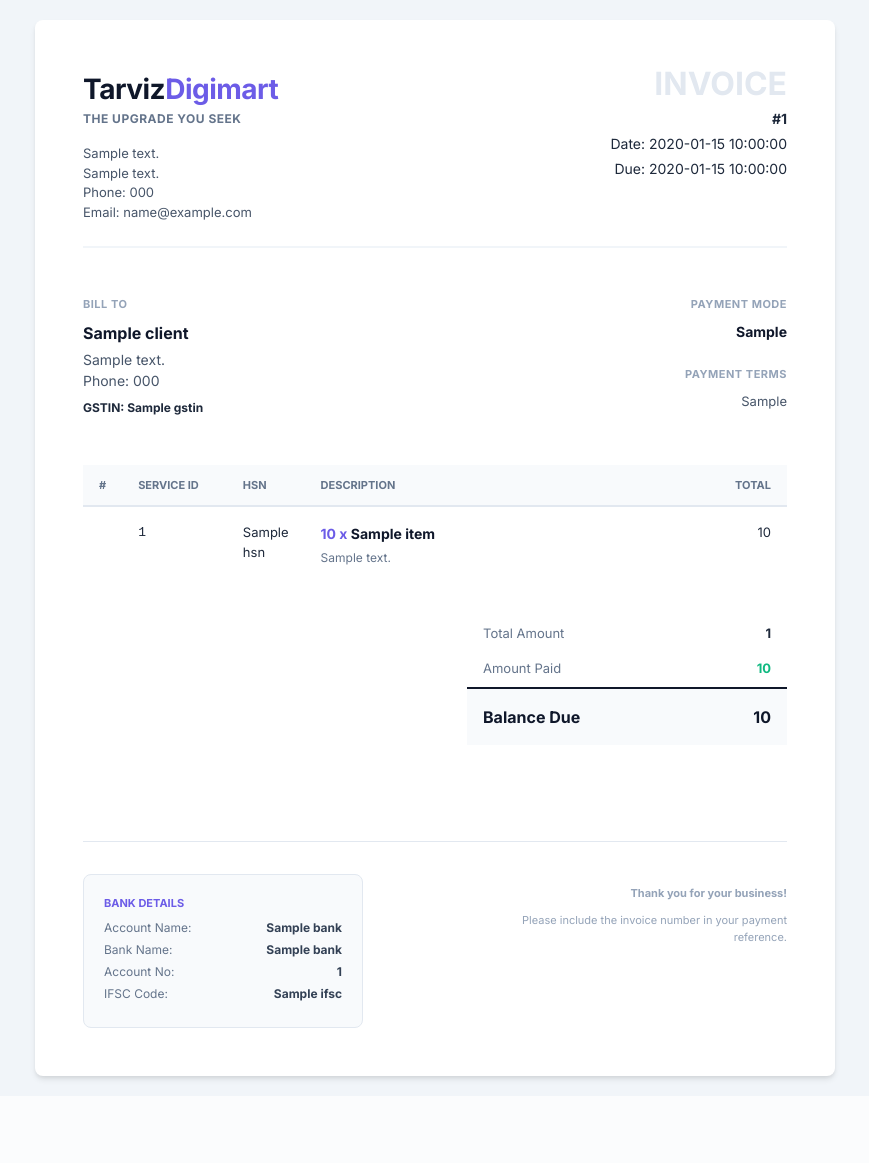
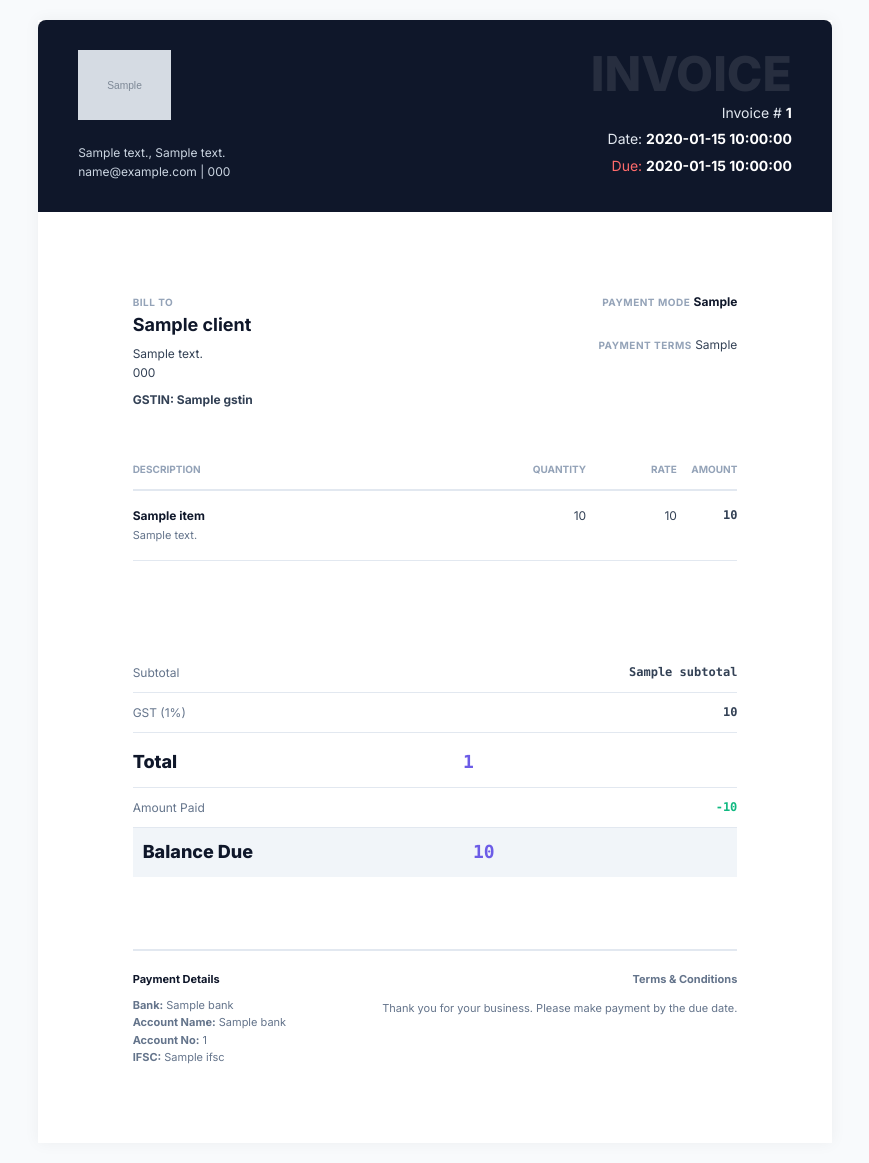
Before and after one commit to shahilmalik/TDM-BACKEND, a Python web app: template backend/templates/invoice.html in a window 1280 px wide. Shown: the whole page, without its empty margins (205-1074 px from the left). Before the commit the page ends 1083 px from the top, so only its background shows below. Run offline with Jinja, Linux system fonts and the light colour scheme; the template is opened without the code that fills it: most values are stand-ins (such as "Sample title", 1, 10 or a date in 2020); grey boxes marked "Sample" are stand-in pictures.

Commit message:
Refactor code structure for improved readability and maintainability

```diff
--- a/backend/invoice/utils.py
+++ b/backend/invoice/utils.py
@@ -17,6 +17,7 @@ def build_invoice_context(invoice):
     # sender/company snapshot fields
     company = {
         'name': invoice.sender_name or '',
+        'logo': invoice.sender_logo or '',
         'address_line1': (invoice.sender_name or ''),
         'address_line2': (invoice.sender_address or ''),
         'phone': invoice.sender_phone or '',
--- a/backend/kanban/models.py
+++ b/backend/kanban/models.py
@@ -9,6 +9,7 @@ KANBAN_COLUMNS = [
     ("design_creative", "Design/Creative"),
     ("internal_review", "Internal Review"),
     ("client_approval", "Client Approval"),
+    ("finalized", "Finalized"),
     ("ready", "Ready to Post"),
     ("scheduled", "Scheduled"),
     ("posted", "Posted"),
--- a/backend/meta/views.py
+++ b/backend/meta/views.py
@@ -177,7 +177,11 @@ class ClientPageSyncView(APIView):
 
 				if page_data:
 					break
-			except MetaGraphAPIError:
+			except MetaGraphAPIError as e:
+				# Only mark the *current* token invalid on auth failures.
+				if getattr(e, "status_code", None) == 401:
+					token.status = "invalid"
+					token.save(update_fields=["status", "updated_at"])
 				continue
 
 		if not page_data or not owning_token:
--- a/backend/templates/invoice.html
+++ b/backend/templates/invoice.html
@@ -5,294 +5,259 @@
     <meta name="viewport" content="width=device-width, initial-scale=1.0">
     <title>Invoice #{{ invoice.number }}</title>
     <style>
-        @import url('https://fonts.googleapis.com/css2?family=Inter:wght@400;500;700&display=swap');
+        @import url('https://fonts.googleapis.com/css2?family=Inter:wght@400;500;700;800&display=swap');
 
-        /* Reset and Base Styles */
-        * { box-sizing: border-box; -webkit-print-color-adjust: exact; }
+        :root {
+            --brand-color: #6C5CE7;
+            --accent-color: #FF6B6B;
+            --dark-color: #0F172A;
+            --text-color: #334155;
+            --light-gray: #f1f5f9;
+            --border-color: #e2e8f0;
+        }
+
+        * {
+            box-sizing: border-box;
+            -webkit-print-color-adjust: exact;
+            print-color-adjust: exact;
+        }
+
         body {
             font-family: 'Inter', sans-serif;
-            color: #1e293b; /* Slate 800 */
-            background-color: #f1f5f9; /* Slate 100 */
+            color: var(--text-color);
+            background-color: #f8fafc;
             margin: 0;
             padding: 20px;
-            font-size: 14px;
-            line-height: 1.5;
+            font-size: 12px;
+            line-height: 1.6;
         }
 
-        .invoice-container {
-            max-width: 800px;
+        .invoice-wrapper {
+            width: 210mm;
+            height: 297mm;
             margin: 0 auto;
             background: #fff;
-            padding: 48px;
-            box-shadow: 0 4px 6px -1px rgba(0, 0, 0, 0.1), 0 2px 4px -1px rgba(0, 0, 0, 0.06);
-            border-radius: 8px;
+            padding: 25mm;
+            box-shadow: 0 0 15px rgba(0,0,0,0.05);
+            position: relative;
+            display: flex;
+            flex-direction: column;
         }
 
-        /* Branding Colors */
-        .text-brand { color: #6C5CE7; }
-        .text-accent { color: #FF6B6B; }
-        .bg-brand { background-color: #6C5CE7; color: white; }
+        header {
+            background: var(--dark-color);
+            color: white;
+            padding: 30px 40px;
+            margin: -25mm -25mm 0 -25mm;
+            border-radius: 8px 8px 0 0;
+        }
 
-        /* Header */
-        header {
+        .header-grid {
             display: flex;
             justify-content: space-between;
-            margin-bottom: 48px;
-            border-bottom: 2px solid #f1f5f9;
-            padding-bottom: 24px;
+            align-items: flex-start;
         }
 
         .company-branding h1 {
             margin: 0;
             font-size: 28px;
             font-weight: 800;
-            letter-spacing: -0.5px;
-            color: #0f172a;
+            letter-spacing: -1px;
+            color: white;
         }
-        .company-branding .tagline {
+        .company-branding h1 span { color: var(--brand-color); }
+
+        .company-address {
             font-size: 12px;
-            color: #64748b;
-            text-transform: uppercase;
-            letter-spacing: 0.5px;
-            margin-bottom: 16px;
-            font-weight: 600;
-        }
-        .company-address {
-            font-size: 13px;
-            color: #475569;
+            color: #cbd5e1;
+            margin-top: 8px;
         }
 
-        .invoice-meta {
-            text-align: right;
-        }
+        .invoice-meta { text-align: right; }
         .invoice-title {
-            font-size: 32px;
+            font-size: 48px;
             font-weight: 800;
-            color: #e2e8f0;
+            color: rgba(255,255,255,0.1);
             text-transform: uppercase;
-            margin: 0 0 8px 0;
+            margin: 0;
             line-height: 1;
         }
         .meta-group {
             margin-top: 4px;
             font-size: 14px;
+            color: #e2e8f0;
         }
+        .meta-group strong { color: white; }
 
-        /* Client & Details */
         .details-grid {
             display: flex;
             justify-content: space-between;
-            margin-bottom: 48px;
-            gap: 32px;
+            margin: 40px 0;
+            gap: 40px;
         }
 
         .box-title {
-            font-size: 11px;
+            font-size: 10px;
             text-transform: uppercase;
             color: #94a3b8;
             font-weight: 700;
             margin-bottom: 8px;
-            display: block;
             letter-spacing: 0.5px;
         }
 
-        .client-info, .payment-info {
-            flex: 1;
+        .client-name {
+            font-size: 18px;
+            font-weight: 700;
+            color: var(--dark-color);
+            margin-bottom: 4px;
         }
 
-        .client-name {
-            font-size: 16px;
-            font-weight: 700;
-            color: #0f172a;
-            margin: 0 0 4px 0;
-        }
-
-        /* Table */
         table {
             width: 100%;
             border-collapse: collapse;
             margin-bottom: 32px;
+            flex-grow: 1;
         }
 
         th {
-            background: #f8fafc;
             text-align: left;
-            padding: 12px 16px;
-            font-size: 11px;
+            padding: 12px 0;
+            font-size: 10px;
             text-transform: uppercase;
             font-weight: 700;
-            color: #64748b;
-            border-bottom: 2px solid #e2e8f0;
+            color: #94a3b8;
+            border-bottom: 2px solid var(--border-color);
         }
 
         td {
-            padding: 16px;
-            border-bottom: 1px solid #f1f5f9;
+            padding: 15px 0;
+            border-bottom: 1px solid var(--border-color);
             vertical-align: top;
-            font-size: 13px;
         }
 
-        .item-row:last-child td {
-            border-bottom: none;
-        }
-
-        .description-cell {
-            color: #334155;
-        }
         .description-main {
             font-weight: 600;
-            font-size: 14px;
-            color: #0f172a;
-            margin-bottom: 4px;
-            display: block;
+            color: var(--dark-color);
+            margin-bottom: 2px;
         }
         .description-sub {
-            font-size: 12px;
+            font-size: 11px;
             color: #64748b;
         }
 
         .text-right { text-align: right; }
-        .text-center { text-align: center; }
-        .font-mono { font-family: 'Courier New', Courier, monospace; }
+        .font-mono { font-family: 'Menlo', 'Consolas', monospace; }
 
-        /* Summary */
         .summary-container {
             display: flex;
             justify-content: flex-end;
+            margin-top: auto;
+            padding-top: 20px;
         }
 
-        .summary-table {
-            width: 320px;
-            border-collapse: collapse;
-        }
-        .summary-table td {
-            padding: 8px 16px;
-            border: none;
-        }
-        .summary-label {
-            color: #64748b;
-        }
-        .summary-value {
-            font-weight: 600;
-            text-align: right;
-        }
-        .total-row {
-            background-color: #f8fafc;
-            border-top: 2px solid #0f172a !important;
-        }
+        .summary-table { width: 280px; }
+        .summary-table td { padding: 10px 0; border-bottom: 1px solid var(--border-color); }
+        .summary-table tr:last-child td { border-bottom: none; }
+        .summary-label { color: #64748b; }
+        .summary-value { font-weight: 600; text-align: right; }
+
         .total-row td {
-            padding-top: 16px;
-            padding-bottom: 16px;
-            color: #0f172a;
-            font-size: 16px;
+            padding-top: 15px;
+            font-size: 18px;
             font-weight: 800;
         }
+        .total-label { color: var(--dark-color); }
+        .total-value { color: var(--brand-color); }
 
-        /* Footer */
         footer {
-            margin-top: 64px;
-            padding-top: 32px;
-            border-top: 1px solid #e2e8f0;
+            margin-top: 40px;
+            padding-top: 20px;
+            border-top: 2px solid var(--border-color);
             display: flex;
             justify-content: space-between;
             gap: 32px;
+            font-size: 11px;
+            color: #64748b;
         }
 
-        .bank-details {
-            background: #f8fafc;
-            border: 1px solid #e2e8f0;
-            padding: 20px;
-            border-radius: 8px;
-            font-size: 12px;
-            min-width: 280px;
-        }
-        .bank-title {
+        .bank-details .bank-title {
             font-weight: 700;
-            color: #6C5CE7;
+            color: var(--dark-color);
             margin-bottom: 8px;
             display: block;
-            text-transform: uppercase;
-            font-size: 11px;
-        }
-        .bank-row {
-            display: flex;
-            justify-content: space-between;
-            margin-bottom: 4px;
-        }
-        .bank-label { color: #64748b; }
-        .bank-val { font-weight: 600; color: #334155; }
-
-        .terms {
-            flex: 1;
-            text-align: right;
-            font-size: 11px;
-            color: #94a3b8;
-            max-width: 300px;
         }
 
-        /* Print Specifics */
+        .terms { text-align: right; }
+
         @media print {
-            body {
-                background: white;
+            body { background: white; padding: 0; }
+            .invoice-wrapper {
+                box-shadow: none;
+                margin: 0;
+                width: 100%;
+                height: 100%;
                 padding: 0;
-                -webkit-print-color-adjust: exact;
-                print-color-adjust: exact;
             }
-            .invoice-container {
-                box-shadow: none;
-                padding: 0;
-                max-width: 100%;
-                border: none;
+            header {
+                border-radius: 0;
+                margin: 0;
+                padding: 20px;
             }
-            @page { margin: 2cm; }
+            @page {
+                size: A4;
+                margin: 0;
+            }
         }
     </style>
 </head>
 <body>
 
-<div class="invoice-container">
+<div class="invoice-wrapper">
     <header>
+        <div class="header-grid">
             <div class="company-branding">
-            <h1>Tarviz<span class="text-brand">Digimart</span></h1>
-            <div class="tagline">The Upgrade You Seek</div>
-
+                {% if company.logo %}
+                    <img src="{{ company.logo }}" alt="{{ company.name }} logo" style="max-height: 70px; margin-bottom: 10px;">
+                {% else %}
+                    <h1>Tarviz<span>Digimart</span></h1>
+                {% endif %}
                 <div class="company-address">
-                {{ company.address_line1 }}<br>
-                {{ company.address_line2 }}<br>
-                Phone: {{ company.phone }}<br>
-                Email: {{ company.email }}
+                    {{ company.address_line1 }}, {{ company.address_line2 }}<br>
+                    {{ company.email }} | {{ company.phone }}
                 </div>
             </div>
 
             <div class="invoice-meta">
                 <div class="invoice-title">Invoice</div>
-            <div class="meta-group"><strong>#{{ invoice.number }}</strong></div>
-            <div class="meta-group">Date: {{ invoice.date }}</div>
-            <div class="meta-group">Due: {{ invoice.due_date }}</div>
+                <div class="meta-group">Invoice # <strong>{{ invoice.number }}</strong></div>
+                <div class="meta-group">Date: <strong>{{ invoice.date }}</strong></div>
+                <div class="meta-group" style="color: var(--accent-color);">Due: <strong>{{ invoice.due_date }}</strong></div>
+            </div>
         </div>
     </header>
 
+    <main style="padding: 40px 0;">
         <div class="details-grid">
             <div class="client-info">
                 <span class="box-title">Bill To</span>
                 <div class="client-name">{{ client.business_name }}</div>
-            <div style="color: #475569; max-width: 250px;">
+                <div style="max-width: 250px;">
                     {{ client.address }}<br>
-                Phone: {{ client.phone }}
+                    {{ client.phone }}
                 </div>
                 {% if client.gstin %}
-            <div style="margin-top: 8px; font-size: 12px; font-weight: 600;">GSTIN: {{ client.gstin }}</div>
+                <div style="margin-top: 8px; font-size: 12px; font-weight: 600;"><strong>GSTIN:</strong> {{ client.gstin }}</div>
                 {% endif %}
             </div>
 
-        <div class="payment-info text-right">
+            <div class="payment-info" style="text-align: right;">
                  <div style="margin-bottom: 24px;">
                     <span class="box-title">Payment Mode</span>
-                <span style="font-weight: 600; color: #0f172a;">{{ invoice.payment_mode }}</span>
+                    <span style="font-weight: 600; color: var(--dark-color);">{{ invoice.payment_mode }}</span>
                  </div>
                  <div>
                     <span class="box-title">Payment Terms</span>
-                <span style="font-size: 13px; color: #475569;">{{ invoice.payment_terms }}</span>
+                    <span style="color: var(--text-color);">{{ invoice.payment_terms }}</span>
                  </div>
             </div>
         </div>
@@ -300,61 +265,65 @@
         <table>
             <thead>
                 <tr>
-                <th width="5%">#</th>
-                <th width="15%">Service ID</th>
-                <th width="10%">HSN</th>
-                <th width="50%">Description</th>
-                <th width="20%" class="text-right">Total</th>
+                    <th style="width: 60%;">Description</th>
+                    <th class="text-right" style="width: 15%;">Quantity</th>
+                    <th class="text-right" style="width: 15%;">Rate</th>
+                    <th class="text-right" style="width: 10%;">Amount</th>
                 </tr>
             </thead>
             <tbody>
                 {% for item in invoice.items %}
-            <tr class="item-row">
-                <td style="color: #94a3b8;">{{ forloop.counter }}</td>
-                <td class="font-mono">{{ item.service_id }}</td>
-                <td>{{ item.hsn }}</td>
-                <td class="description-cell">
-                    <!-- Format: (Number) x Service Name with Description -->
-                    <span class="description-main">
-                        <span class="text-brand">{{ item.quantity }} x</span> {{ item.name }}
-                    </span>
-                    <span class="description-sub">{{ item.description }}</span>
+                <tr>
+                    <td>
+                        <div class="description-main">{{ item.name }}</div>
+                        <div class="description-sub">{{ item.description }}</div>
                     </td>
-                <td class="text-right font-medium">{{ item.total }}</td>
+                    <td class="text-right">{{ item.quantity }}</td>
+                    <td class="text-right">{{ item.unit_price }}</td>
+                    <td class="text-right font-mono" style="font-weight: 600;">{{ item.total }}</td>
                 </tr>
                 {% endfor %}
             </tbody>
         </table>
+    </main>
 
     <div class="summary-container">
         <table class="summary-table">
             <tr>
-                <td class="summary-label">Total Amount</td>
-                <td class="summary-value">{{ invoice.total_amount }}</td>
+                <td class="summary-label">Subtotal</td>
+                <td class="summary-value font-mono">{{ invoice.subtotal }}</td>
+            </tr>
+            <tr>
+                <td class="summary-label">GST ({{ invoice.gst_percentage }}%)</td>
+                <td class="summary-value font-mono">{{ invoice.gst_amount }}</td>
+            </tr>
+            <tr class="total-row">
+                <td class="total-label">Total</td>
+                <td class="total-value font-mono">{{ invoice.total_amount }}</td>
             </tr>
             <tr>
                 <td class="summary-label">Amount Paid</td>
-                <td class="summary-value" style="color: #10b981;">{{ invoice.paid_amount }}</td>
+                <td class="summary-value font-mono" style="color: #10b981;">-{{ invoice.paid_amount }}</td>
             </tr>
-            <tr class="total-row">
-                <td>Balance Due</td>
-                <td class="text-right text-brand">{{ invoice.pending_amount }}</td>
+            <tr class="total-row" style="background: var(--light-gray); border-radius: 4px;">
+                <td class="total-label" style="padding: 10px;">Balance Due</td>
+                <td class="total-value font-mono" style="padding: 10px;">{{ invoice.pending_amount }}</td>
             </tr>
         </table>
     </div>
 
     <footer>
         <div class="bank-details">
-            <span class="bank-title">Bank Details</span>
-            <div class="bank-row"><span class="bank-label">Account Name:</span> <span class="bank-val">{{ bank.account_name }}</span></div>
-            <div class="bank-row"><span class="bank-label">Bank Name:</span> <span class="bank-val">{{ bank.bank_name }}</span></div>
-            <div class="bank-row"><span class="bank-label">Account No:</span> <span class="bank-val">{{ bank.account_number }}</span></div>
-            <div class="bank-row"><span class="bank-label">IFSC Code:</span> <span class="bank-val">{{ bank.ifsc }}</span></div>
+            <span class="bank-title">Payment Details</span>
+            <div><strong>Bank:</strong> {{ bank.bank_name }}</div>
+            <div><strong>Account Name:</strong> {{ bank.account_name }}</div>
+            <div><strong>Account No:</strong> {{ bank.account_number }}</div>
+            <div><strong>IFSC:</strong> {{ bank.ifsc }}</div>
         </div>
 
         <div class="terms">
-            <p style="margin-bottom: 8px;"><strong>Thank you for your business!</strong></p>
-            <p>Please include the invoice number in your payment reference. </p>
+            <strong>Terms & Conditions</strong>
+            <p>Thank you for your business. Please make payment by the due date.</p>
         </div>
     </footer>
 </div>
--- a/frontend/types.ts
+++ b/frontend/types.ts
@@ -72,6 +72,7 @@ export type PipelineStatus =
   | "design"
   | "review"
   | "approval"
+  | "finalized"
   | "scheduled"
   | "posted";
 
```
Also changed, not shown: frontend/pages/AdminDashboard.tsx (+76 -0 lines), frontend/pages/Dashboard.tsx (+184 -23 lines), frontend/services/api.ts (+27 -0 lines), backend/templates/TARVIZDIGIMART-Dark-tagline-02.png (added). Lines whose indentation alone changed are shown as unchanged.
